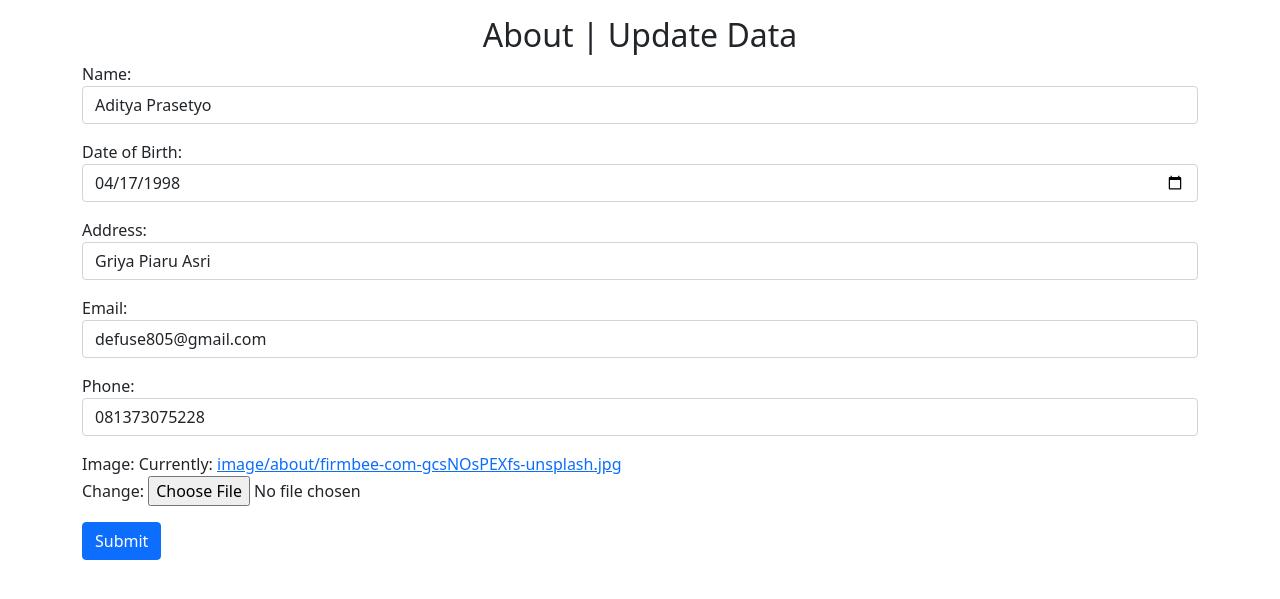
After one commit to artso17/new-website-project, a Django app: page /update-about/1/ in a window 1280 px wide. The commit adds this page. Shown: the top 599 px of the page. Run offline with Django 3.2, Linux system fonts and the light colour scheme; data comes from the database, SQL or seed files in the repository; both versions use the stored data as it was after the commit; some libraries are stand-ins or nearby versions.

Commit message:
membuat crud untuk about

```diff
--- a/website/home/forms.py
+++ b/website/home/forms.py
@@ -8,6 +8,16 @@ class AboutForm(forms.ModelForm):
         model = About
         exclude = []
         field = '__all__'
+        widgets = {
+            'Name': forms.TextInput(attrs={'class': 'form-control'}),
+            'Date_of_Birth': forms.DateInput(attrs={
+                'type': 'date',
+                'class': 'form-control'
+            }),
+            'Address': forms.TextInput(attrs={'class': 'form-control'}),
+            'Email': forms.EmailInput(attrs={'class': 'form-control'}),
+            'Phone': forms.NumberInput(attrs={'class': 'form-control'}),
+        }
 
 
 class SkillForm(forms.ModelForm):
--- a/website/home/models.py
+++ b/website/home/models.py
@@ -10,7 +10,7 @@ class About(models.Model):
     Address = models.CharField(max_length=200)
     Email = models.EmailField()
     Phone = models.CharField(max_length=20)
-    Image = models.ImageField(upload_to='image/about', blank=True, null=True)
+    Image = models.ImageField(upload_to='image/about')
 
     def __str__(self):
         return '{}.{}'.format(self.id, self.Name)
--- a/website/home/views.py
+++ b/website/home/views.py
@@ -49,14 +49,41 @@ def ListView(request):
 
 
 def CreateAboutView(request):
-    about = AboutForm()
+    form = AboutForm()
     if request.method == 'POST':
-        about = AboutForm(request.POST)
-        if about.is_valid():
-            about.save()
-        return redirect('list-view')
+        form = AboutForm(request.POST or None, request.FILES or None)
+        if form.is_valid():
+            form.save()
+        return redirect("list")
     konteks = {
         'title': 'Add New About',
-        'about': about,
+        'form': form,
     }
-    return render(request, 'create_about.html', konteks)
+    return render(request, 'create_form.html', konteks)
+
+
+def UpdateAboutView(request, pk):
+    data = About.objects.get(id=pk)
+    form = AboutForm(instance=data)
+    if request.method == 'POST':
+        form = AboutForm(request.POST or None, instance=data)
+        if form.is_valid():
+            form.save()
+        return redirect('list')
+    konteks = {
+        'title': 'About',
+        'form': form,
+    }
+    return render(request, 'update_form.html', konteks)
+
+
+def DeleteAboutView(request, pk):
+    form = About.objects.get(id=pk)
+    konteks = {
+        'title': 'Delete Data',
+        'form': form,
+    }
+    if request.method == "POST":
+        form.delete()
+        return redirect('list')
+    return render(request, 'delete_form.html', konteks)
--- a/website/templates/create_about.html
+++ b/website/templates/create_form.html
@@ -15,9 +15,10 @@
             </header>
         </center>
         <main>
-            <form action="{% url 'list' %}" method="post">
+            <form method="post" enctype="multipart/form-data">
                 {% csrf_token %}
-                {{about.as_p}}
+                {{form.as_p}}
+                <button type="submit" class="btn btn-primary">Submit</button>
             </form>
         </main>
     </div>
--- a/website/templates/list_view.html
+++ b/website/templates/list_view.html
@@ -32,7 +32,7 @@
                                     <td>{{about.Name}}</td>
                                     <td>{{about.id}}</td>
                                     <td>
-                                        <a class="btn btn-danger" href="#" role="button">Delete</a> | <a class="btn btn-warning" href="#" role="button">Update</a>
+                                        <a class="btn btn-danger" href="{% url 'deleteAbout' about.id %}" role="button">Delete</a> | <a class="btn btn-warning" href="{% url 'updateAbout' about.id %}" role="button">Update</a>
                                     </td>
                                 </tr>
                             {% endfor %}
--- /dev/null
+++ b/website/templates/update_form.html
@@ -0,0 +1,26 @@
+{% extends 'admin_base.html' %}
+
+
+{% block title %}
+    {{title}} | Update Data
+{% endblock title %}
+
+
+{% block content %}
+<main>
+    <div class="container py-3">
+        <center>
+            <header>
+                <h2>{{title}} | Update Data</h2>
+            </header>
+        </center>
+        <main>
+            <form method="post" enctype="multipart/form-data">
+                {% csrf_token %}
+                {{form.as_p}}
+                <button type="submit" class="btn btn-primary">Submit</button>
+            </form>
+        </main>
+    </div>
+</main>
+{% endblock content %}
--- a/website/website/urls.py
+++ b/website/website/urls.py
@@ -20,12 +20,15 @@ from django.conf.urls.static import static
 from home.views import *
 
 urlpatterns = [
+    path('delete-about/<str:pk>/', DeleteAboutView, name='deleteAbout'),
+    path('update-about/<str:pk>/', UpdateAboutView, name='updateAbout'),
     path('create-about/', CreateAboutView, name='createAbout'),
     path('list-view/', ListView, name='list'),
     path('', HomeView, name='home'),
     path('admin/', admin.site.urls),
     # path('ckeditor/', include('ckeditor_uploader.urls'))
-] + static(settings.MEDIA_URL, document_root=settings.MEDIA_ROOT)
+]
 
 
 urlpatterns += static(settings.STATIC_URL, document_root=settings.STATIC_ROOT)
+urlpatterns += static(settings.MEDIA_URL, document_root=settings.MEDIA_ROOT)
```
Also changed, not shown: website/templates/delete_form.html (added, +29 -0 lines), website/db.sqlite3, website/media/image/about/Screenshot_5.png (added), website/media/image/about/Screenshot_5_DSvAcGh.png (added), website/media/image/about/Screenshot_5_Uw71UOq.png (added).
